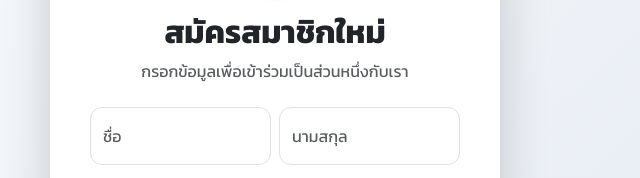
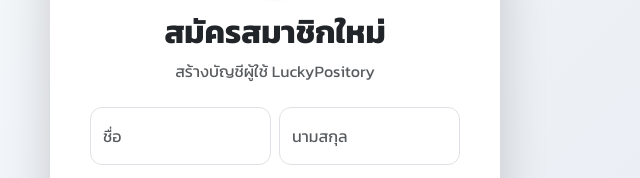
Before and after one commit to Oat05oat/Repository, a website: page register.html in a window 1280 px wide. Shown: the part 161-339 px from the top of the page, 365-1005 px from the left. Drawn offline with nearby package versions, Linux system fonts and the light colour scheme; some packages are replaced by stand-ins of ours; a script that the page names is missing.

Commit message:
Update register.html

```diff
--- a/register.html
+++ b/register.html
@@ -22,7 +22,7 @@
                     <i class="bi bi-person-plus-fill"></i>
                 </div>
                 <h2 class="fw-bold text-dark">สมัครสมาชิกใหม่</h2>
-                <p class="text-muted">กรอกข้อมูลเพื่อเข้าร่วมเป็นส่วนหนึ่งกับเรา</p>
+                <p class="text-muted">สร้างบัญชีผู้ใช้ LuckyPository</p>
             </div>
 
             <form id="registerForm">
```
